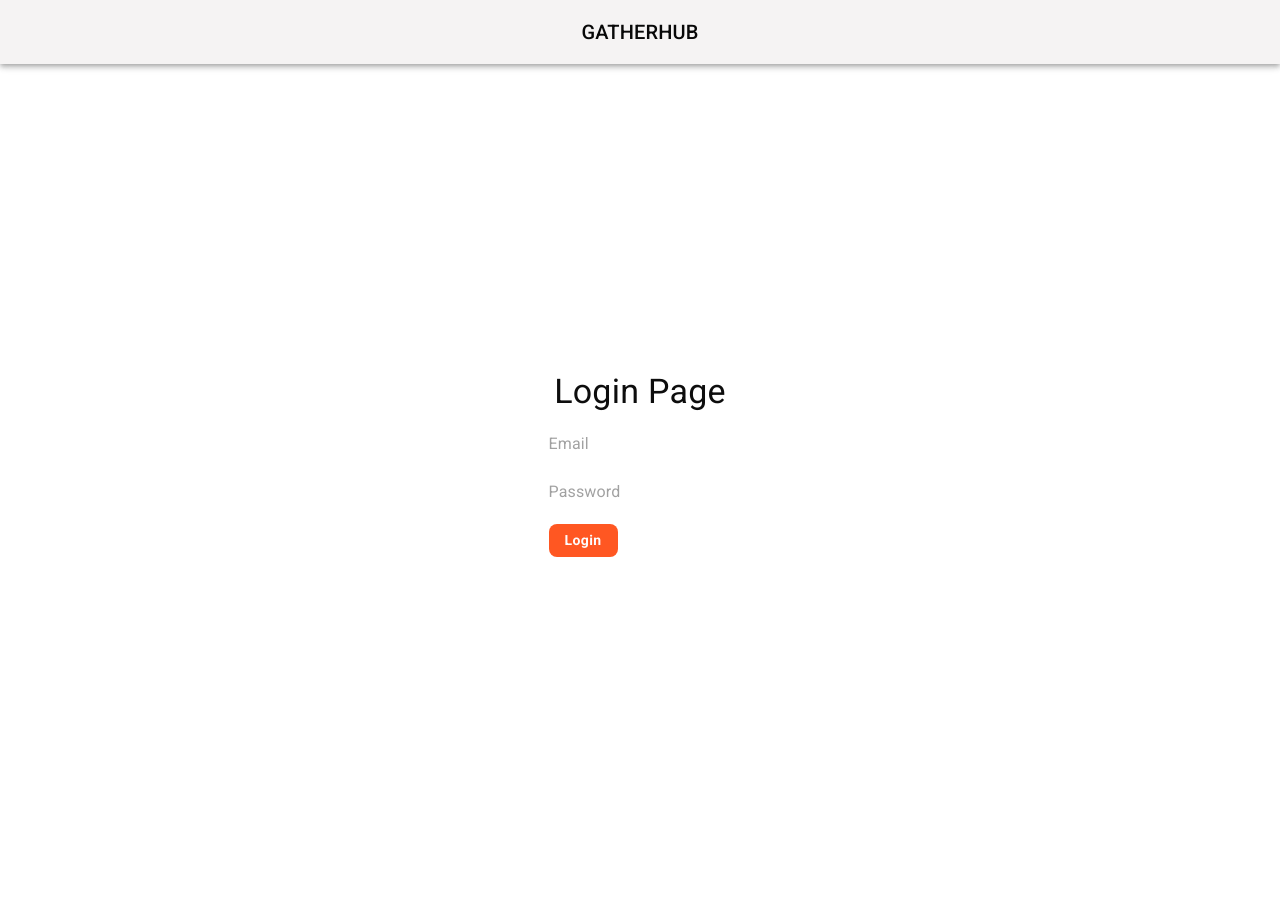
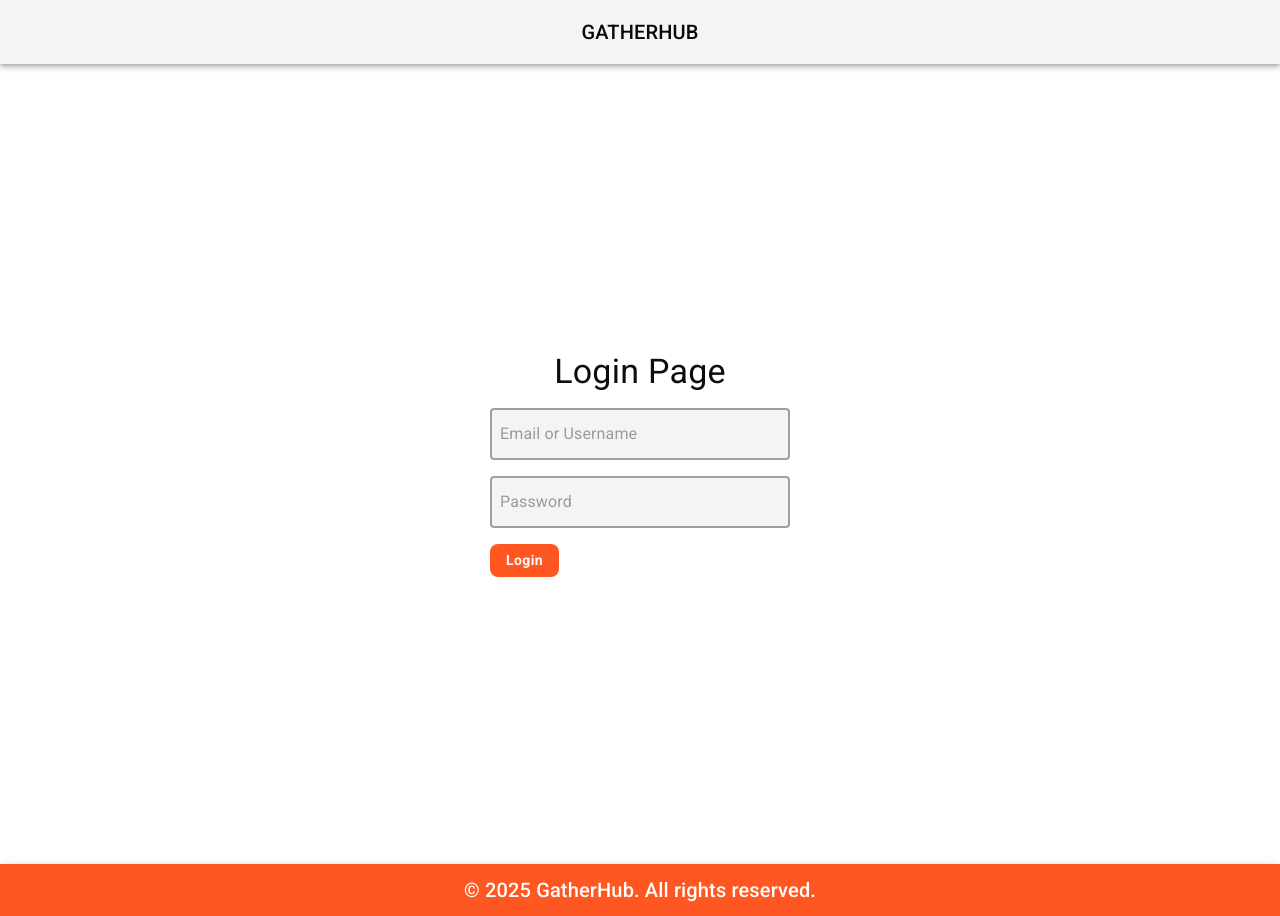
Before and after one commit to mikegoat1/The-Eventers, a Next.js app in the folder event_management_system/: page /login in a window 1280 px wide. Before the commit the page ends 864 px from the top, so only its background shows below. Built offline with nearby package versions, Linux system fonts and the light colour scheme.

Commit message:
chore: update login functionality to use username instead of email and improve error handling

```diff
--- a/event_management_system/src/components/GenericButton/index.jsx
+++ b/event_management_system/src/components/GenericButton/index.jsx
@@ -57,6 +57,7 @@ const GenericButton = ({
   startIcon = null,
   endIcon = null,
   customColor = null,
+  type = 'button',
 }) => {
   return (
     <Stack spacing={2} direction="row">
@@ -69,6 +70,7 @@ const GenericButton = ({
         endIcon={endIcon}
         customcolor={customColor}
         disabled={disabled}
+        type={type}
       >
         {text}
       </StyledButton>
@@ -85,6 +87,7 @@ GenericButton.propTypes = {
   startIcon: PropTypes.node,
   endIcon: PropTypes.node,
   customColor: PropTypes.string,
+  type: PropTypes.oneOf(['button', 'submit', 'reset']),
 };
 
 export default GenericButton;
--- a/event_management_system/src/pages/api/auth/login.js
+++ b/event_management_system/src/pages/api/auth/login/index.js
@@ -1,4 +1,4 @@
-import { login } from '../../../controllers/authControllers';
+import { login } from '../../../../controllers/authControllers';
 
 const allowedMethods = ['POST'];
 
--- a/event_management_system/src/pages/login/index.jsx
+++ b/event_management_system/src/pages/login/index.jsx
@@ -7,31 +7,29 @@ import { useFormik } from 'formik';
 import axios from '../../lib/axios';
 import GenericButton from '@/components/GenericButton';
 import InputBase from '@mui/material/InputBase';
-
+import Footer from '@/components/Footer';
 
 const validationSchema = yup.object({
-  email: yup
+    username: yup
     .string()
-    .email('Invalid email format')
-    .required('Email is required'),
+    .min(3, 'Username must be at least 3 characters')
+    .required('Username is required'),
   password: yup
     .string()
     .min(6, 'Password must be at least 6 characters')
     .required('Password is required'),
 });
 
-
-
 const Login = () => {
   const formik = useFormik({
     initialValues: {
-        email: '',
+      username: '',
       password: '',
     },
     validationSchema: validationSchema,
     onSubmit: async (values) => {
       try {
-          const response = await axios.post('/login', values);
+        const response = await axios.post('/auth/login', values);
         console.log('Login successful:', response.data);
       } catch (error) {
         console.error('Login failed:', error);
@@ -67,14 +65,21 @@ const Login = () => {
           <form onSubmit={formik.handleSubmit}>
             <Box sx={{ display: 'flex', flexDirection: 'column', gap: 2 }}>
               <InputBase
-                type="email"
-                name="email"
-                placeholder="Email"
+                type="username"
+                name="username"
+                placeholder="Email or Username"
                 onChange={formik.handleChange}
-                value={formik.values.email}
+                value={formik.values.username}
+                sx={{
+                  border: '2px solid #A1A0A0',
+                  padding: 1,
+                  borderRadius: 1,
+                  width: '300px',
+                  backgroundColor: '#F5F3F3',
+                }}
               />
-              {formik.errors.email && (
-                <Typography color="error">{formik.errors.email}</Typography>
+              {formik.errors.username && (
+                <Typography color="error">{formik.errors.username}</Typography>
               )}
               <InputBase
                 type="password"
@@ -82,14 +87,26 @@ const Login = () => {
                 placeholder="Password"
                 onChange={formik.handleChange}
                 value={formik.values.password}
+                sx={{
+                  border: '2px solid #A1A0A0',
+                  padding: 1,
+                  borderRadius: 1,
+                  width: '300px',
+                  backgroundColor: '#F5F3F3',
+                  '&focus': {
+                    border: '2px solid #616060',
+                    backgroundColor: '#616060',
+                  },
+                }}
               />
               {formik.errors.password && (
                 <Typography color="error">{formik.errors.password}</Typography>
               )}
-              <GenericButton variant="primary" text="Login"/>
+              <GenericButton variant="primary" text="Login" type='submit' />
             </Box>
           </form>
         </Box>
+        <Footer />
       </Box>
     </>
   );
```
Also changed, not shown: event_management_system/src/controllers/authControllers.js (+6 -4 lines), 1 other file (tests, documents, lock files or other folders). Lines whose indentation alone changed are shown as unchanged.
